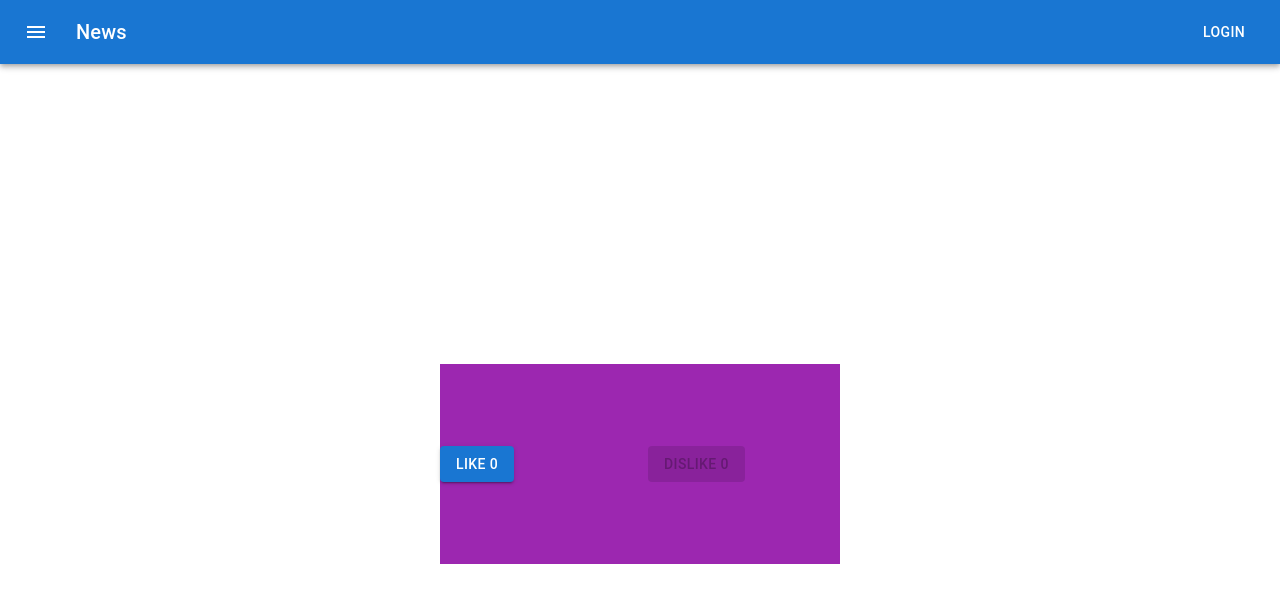
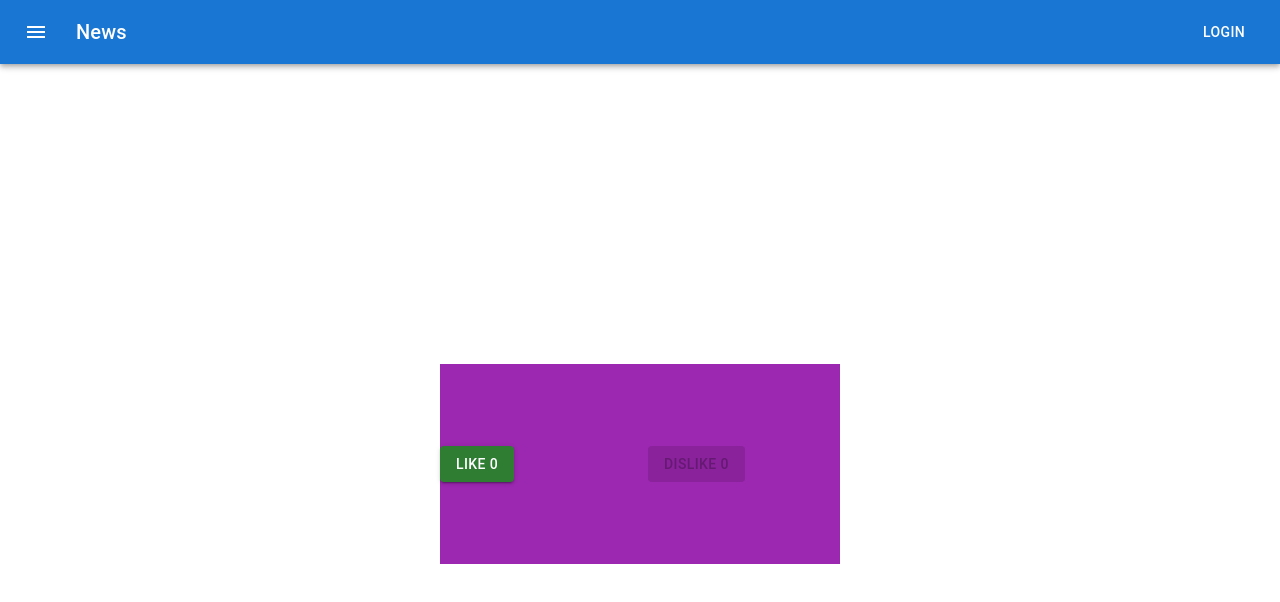
Before and after one commit to rjuliao/hello-world, a React (Create React App) app: page / in a window 1280 px wide. Shown: the top 602 px of the page. Built offline with nearby package versions, Linux system fonts and the light colour scheme.

Commit message:
component updates

```diff
--- a/src/components/ButtonUi.js
+++ b/src/components/ButtonUi.js
@@ -1,11 +1,11 @@
 import * as React from 'react';
 import { Button } from "@mui/material";
 
-function ButtonUi({isDisabled, counter, onClick, innerText}){
+function ButtonUi({color, isDisabled, counter, onClick, innerText}){
 
     return(
         <>
-            <Button variant='contained' disabled={isDisabled} onClick={onClick}>
+            <Button variant='contained' color={color} disabled={isDisabled} onClick={onClick}>
                 {innerText} {counter}
             </Button>
         </>
--- a/src/components/LikeBox.js
+++ b/src/components/LikeBox.js
@@ -38,10 +38,10 @@ function LikeBox(){
             >
                 <Grid container spacing={2} columns={16}>
                     <Grid item xs={8}>
-                        <ButtonUi innerText={'Like'} counter={counter} onClick={handleLike}/>
+                        <ButtonUi innerText={'Like'} color={'success'} counter={counter} onClick={handleLike}/>
                     </Grid>
                     <Grid item xs={8}>
-                        <ButtonUi innerText={'Dislike'}isDisabled={disabled} counter={decrement} onClick={handleUnlike}/>
+                        <ButtonUi innerText={'Dislike'}isDisabled={disabled} color={'error'} counter={decrement} onClick={handleUnlike}/>
                     </Grid>
                 </Grid>
             </Box>
```
